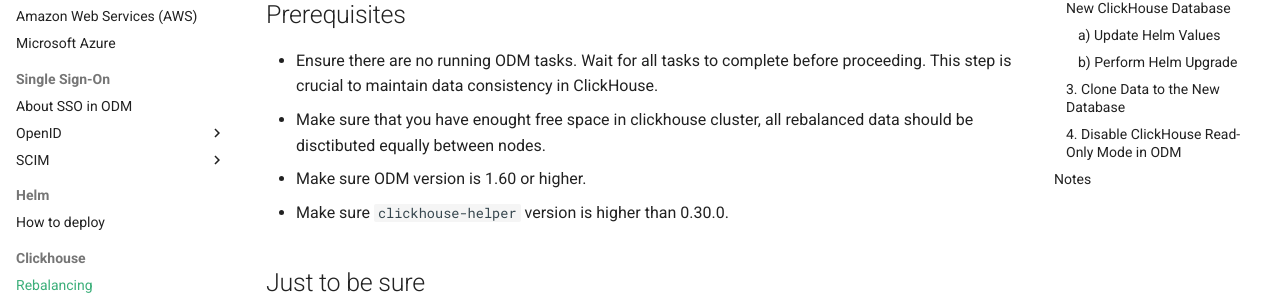
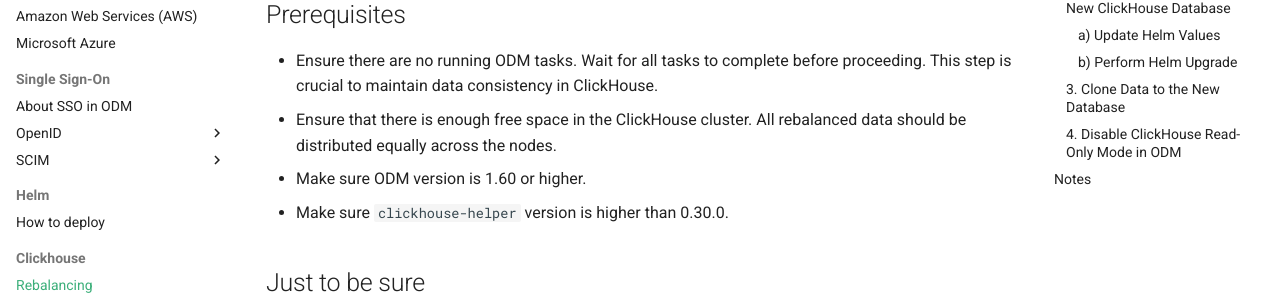
Before and after one commit to genestack/admin-docs, an MkDocs documentation site: the page built from docs/home/clickhouse/rebalancing.md, in a window 1280 px wide and 900 px high. Shown: the part 322-624 px from the top of the window. Built offline with MkDocs 1.6.1 and Material for MkDocs 9.7.7, drawn with Linux system fonts in a browser that asks for light colours; the version menu is left out.

Commit message:
[ODM-12343] Update Prerequisites

```diff
--- a/docs/home/clickhouse/rebalancing.md
+++ b/docs/home/clickhouse/rebalancing.md
@@ -5,7 +5,7 @@
 ## Prerequisites
 
 - Ensure there are no running ODM tasks. Wait for all tasks to complete before proceeding. This step is crucial to maintain data consistency in ClickHouse.
-- Make sure that you have enought free space in clickhouse cluster, all rebalanced data should be disctibuted equally between nodes.
+- Ensure that there is enough free space in the ClickHouse cluster. All rebalanced data should be distributed equally across the nodes.
 - Make sure ODM version is 1.60 or higher.
 - Make sure `clickhouse-helper` version is higher than 0.30.0.
 
```
